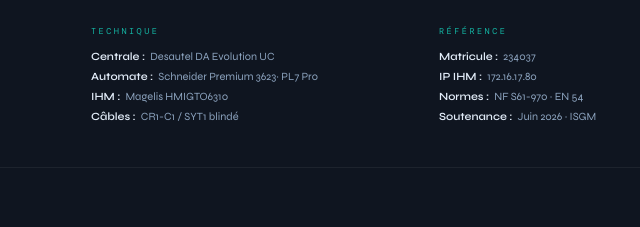
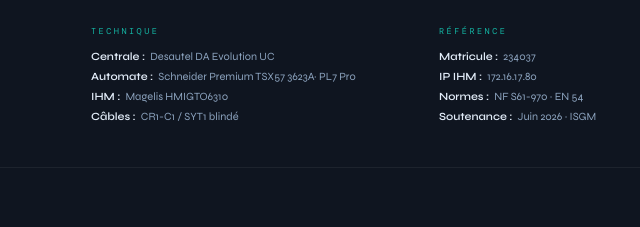
Before and after one commit to Zeynou37/SSI-TSSS-SNIM-37, a plain HTML site: page index.html in a window 1280 px wide. Shown: the part 3540-3767 px from the top of the page, 473-1113 px from the left. Drawn offline with nearby package versions, Linux system fonts and the light colour scheme; a web font is replaced by a local one.

Commit message:
Update index.html

```diff
--- a/index.html
+++ b/index.html
@@ -686,7 +686,7 @@
       <div class="fc-h">Technique</div>
       <div class="fc-items">
         <div class="fc-item"><strong>Centrale :</strong> Desautel DA Evolution UC</div>
-        <div class="fc-item"><strong>Automate :</strong> Schneider Premium 3623· PL7 Pro</div>
+        <div class="fc-item"><strong>Automate :</strong> Schneider Premium TSX57 3623A· PL7 Pro</div>
         <div class="fc-item"><strong>IHM :</strong> Magelis HMIGTO6310</div>
         <div class="fc-item"><strong>Câbles :</strong> CR1-C1 / SYT1 blindé</div>
       </div>
```
